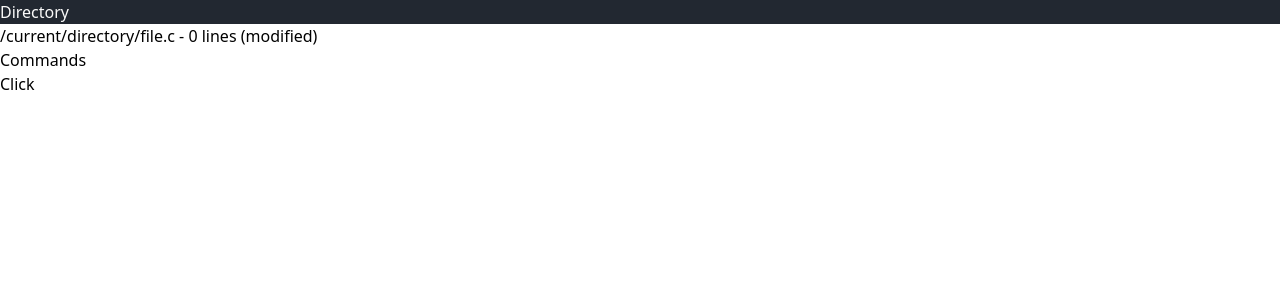
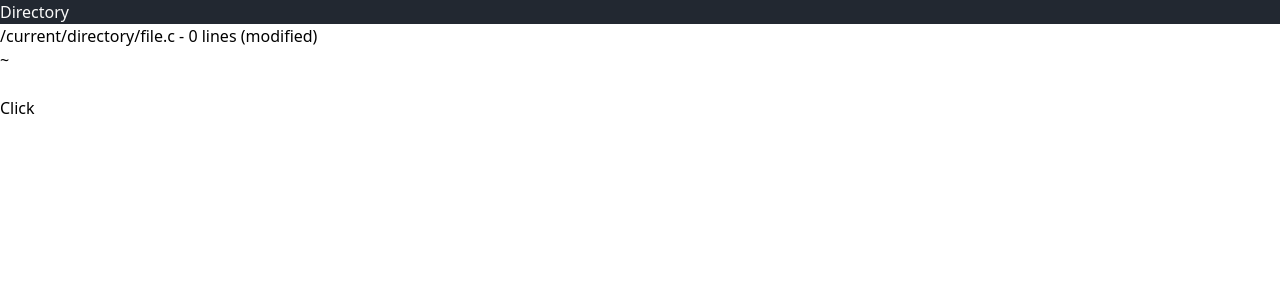
Before and after one commit to Nacir1i/View, a Vue app: page / in a window 1280 px wide. Shown: the top 300 px of the page. Built offline with nearby package versions, Linux system fonts and the light colour scheme.

Commit message:
update command component

```diff
--- a/src/components/Commands.vue
+++ b/src/components/Commands.vue
@@ -1,14 +1,30 @@
 <script setup lang="ts">
-import { ref } from "vue";
+import { Interpreter } from "../utils/interpreter";
 
-const title = ref("Commands");
+let input = "";
+
+function interpretCommand() {
+  const interpreter = new Interpreter(input);
+
+  interpreter.execute();
+}
 </script>
 
 <template>
-  <div class="row-start-12 row-end-13 bg-[#222831] col-span-12">
-    <div class="w-full bg-[#606470]">
+  <div
+    class="row-start-12 row-end-13 bg-[#222831] col-span-12 grid grid-rows-3"
+  >
+    <div class="w-full bg-[#606470] row-span-1">
       <h1>/current/directory/file.c - 0 lines (modified)</h1>
     </div>
-    <h1>{{ title }}</h1>
+    <div class="row-span-2 flex items-center justify-start pl-2 gap-2">
+      <p>~</p>
+      <input
+        @keyup.enter="interpretCommand"
+        v-model="input"
+        type="text"
+        class="bg-inherit w-full h-full focus:outline-none"
+      />
+    </div>
   </div>
 </template>
```
